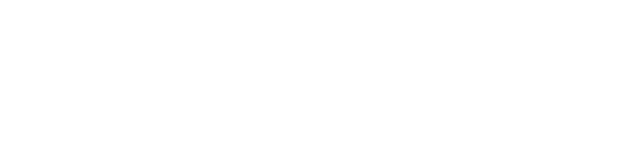
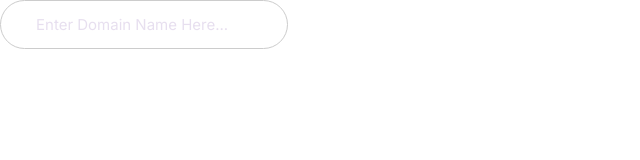
Before and after one commit to Arsalon-amini/Arsalonify, a plain HTML site: page index.html in a window 1280 px wide. Shown: the full height of the page, 0-640 px from the left. Drawn offline with Linux system fonts and the light colour scheme.

Commit message:
Input component - basic architecture for input component

```diff
--- a/css/styles.css
+++ b/css/styles.css
@@ -238,3 +238,24 @@ a {
     }
 
 }
+
+/* inputs */
+
+.input {
+    border-radius: 30px;
+    border: 1px solid #ccc;
+    color: var(--color-headings);
+    font-size: 2rem;
+    outline: 0;
+    padding: 1.5rem 3.5rem;
+}
+
+::placeholder {
+    color: #cbd7;
+}
+
+@media screen and (min-width: 1024px){
+    .input {
+        font-size: 1.5rem;
+    }
+}
--- a/index.html
+++ b/index.html
@@ -13,6 +13,6 @@
     <link rel="stylesheet" href="/css/styles.css" />
   </head>
   <body>
-
+    <input type="text" class="input" placeholder="Enter Domain Name Here..."/>
   </body>
 </html>
```
